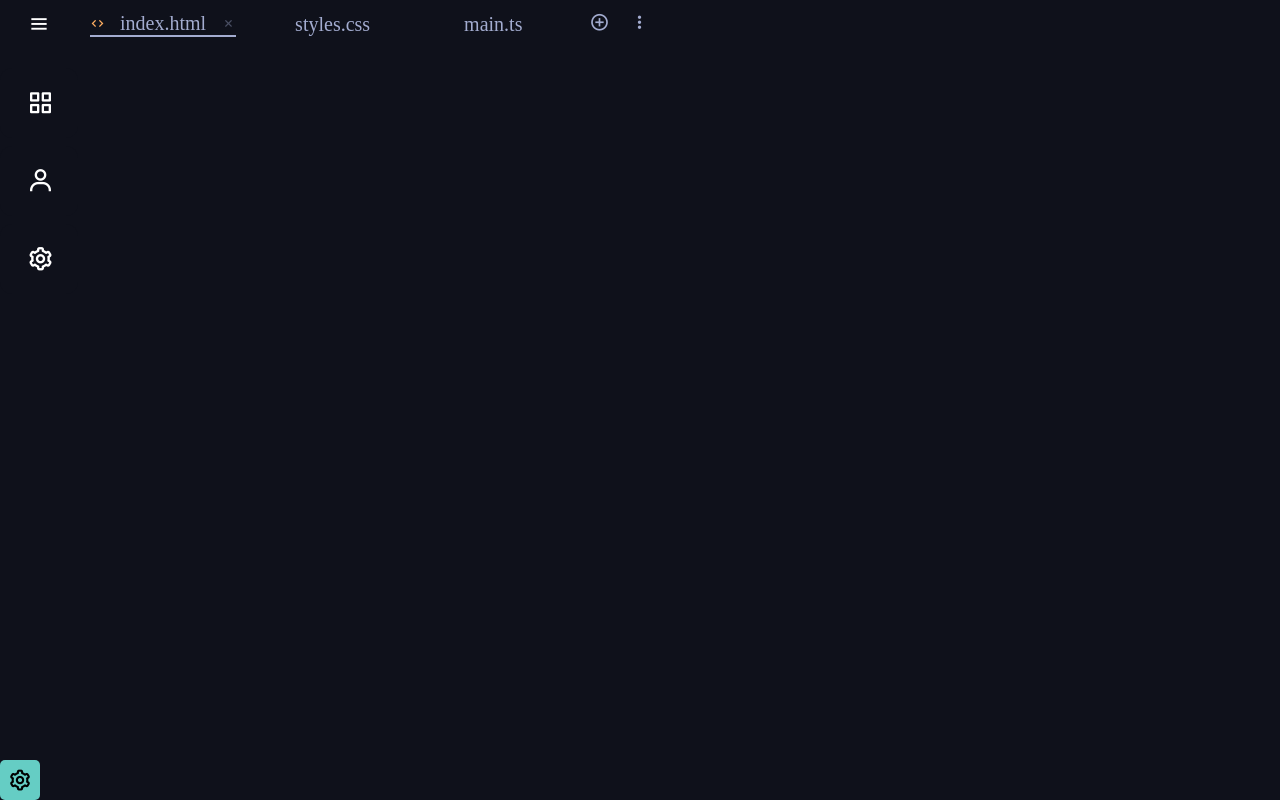
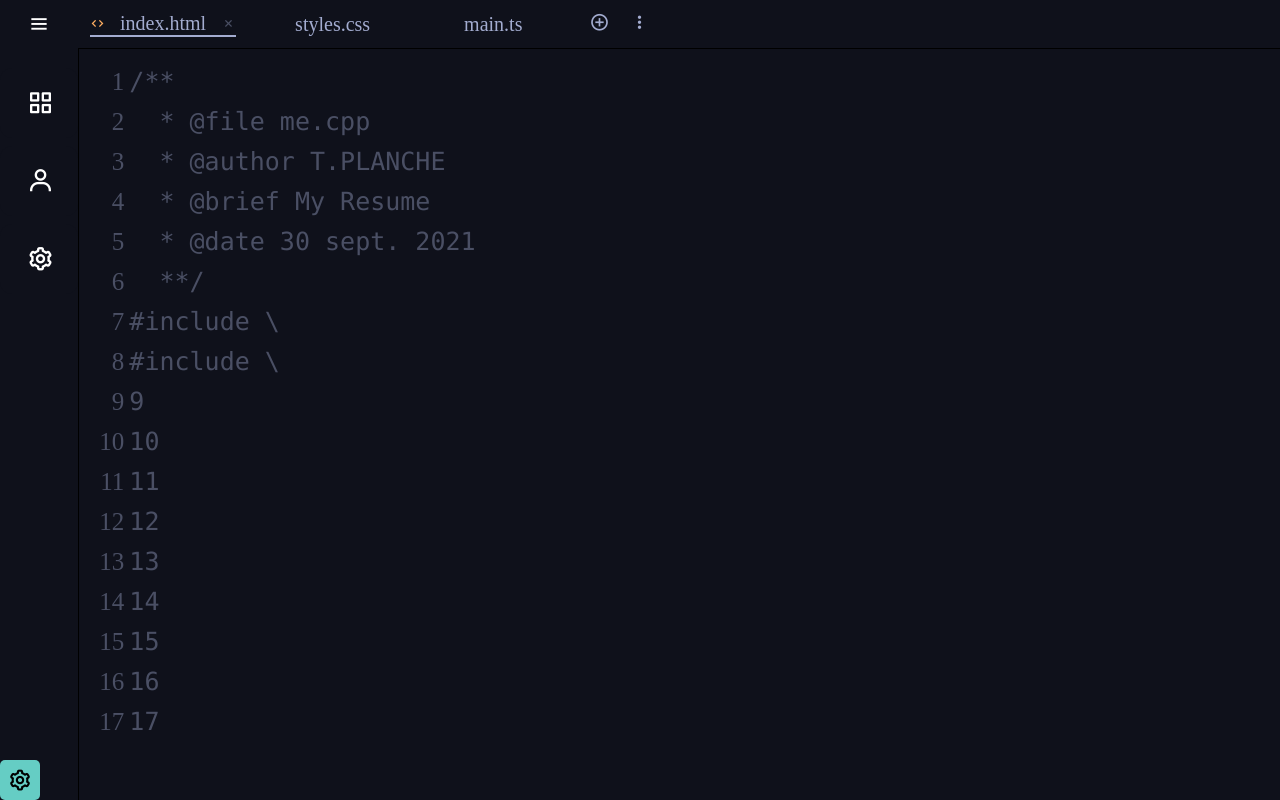
Before and after one commit to TomPlanche/VSCodeSite, a website built with Parcel: page index.html in a window 1280 px wide. Built offline with nearby package versions, Linux system fonts and the light colour scheme.

```diff
--- a/index.html
+++ b/index.html
@@ -72,8 +72,60 @@
                         </li>
                     </ul>
                 </div>
+                <div class="contenu">
+<!--                 <img src="src/img/louis(tom).png" alt="" srcset="">-->
+                    <div class="numeros">
+                        <div class="ligneCode">1</div>
+                        <div class="ligneCode">2</div>
+                        <div class="ligneCode">3</div>
+                        <div class="ligneCode">4</div>
+                        <div class="ligneCode">5</div>
+                        <div class="ligneCode">6</div>
+                        <div class="ligneCode">7</div>
+                        <div class="ligneCode">8</div>
+                        <div class="ligneCode">9</div>
+                        <div class="ligneCode">10</div>
+                        <div class="ligneCode">11</div>
+                        <div class="ligneCode">12</div>
+                        <div class="ligneCode">13</div>
+                        <div class="ligneCode">14</div>
+                        <div class="ligneCode">15</div>
+                        <div class="ligneCode">16</div>
+                        <div class="ligneCode">17</div>
+                    </div>
+                    <div class="code">
+                        <div class="ligneCode">/**</div>
+                        <div class="ligneCode">&nbsp;&nbsp;* @file   me.cpp</div>
+                        <div class="ligneCode">&nbsp;&nbsp;* @author T.PLANCHE</div>
+                        <div class="ligneCode">&nbsp;&nbsp;* @brief  My Resume</div>
+                        <div class="ligneCode">&nbsp;&nbsp;* @date   30 sept. 2021</div>
+                        <div class="ligneCode">&nbsp;&nbsp;**/</div>
+                        <div class="ligneCode">#include \<iostream\></div>
+                        <div class="ligneCode">#include \<iostream\></div>
+                        <div class="ligneCode">9</div>
+                        <div class="ligneCode">10</div>
+                        <div class="ligneCode">11</div>
+                        <div class="ligneCode">12</div>
+                        <div class="ligneCode">13</div>
+                        <div class="ligneCode">14</div>
+                        <div class="ligneCode">15</div>
+                        <div class="ligneCode">16</div>
+                        <div class="ligneCode">17</div>
+                    </div>
+                </div>
 
+<!--
+/**
+  * @file   me.cpp
+  * @author T.PLANCHE
+  * @brief  My Resume
+  * @date   30 sept. 2021
+  **/
 
+#include <iostream>
+#include <string>
+#include <vector>
+#include <ctime>              -->
             </div>
 
         </div>
--- a/src/styles.scss
+++ b/src/styles.scss
@@ -392,3 +392,45 @@
     transform: scaleX(1);
     transform-origin: left;
 }
+
+
+
+/**
+ * CONTENU----------------------------------------------------------------
+ */
+
+
+.contenu {
+    display: inline-flex;
+    width: 100%;
+    height: 100%;
+
+    padding: 1vw;
+
+    border: black 1px solid;
+
+    .numeros {
+        height: 100%;
+        width: 3vw;
+
+        .ligneCode {
+            text-align: right;
+        }
+    }
+
+    .code {
+        font-family: Menlo;
+        height: 100%;
+        width: 97vw;
+
+    }
+
+    .ligneCode {
+            color: $couleur-police-secondaire;
+            line-height: 40px;
+            text-align: left;
+            padding-right: 5px;
+
+            font-size: 25px;
+    }
+}
```
